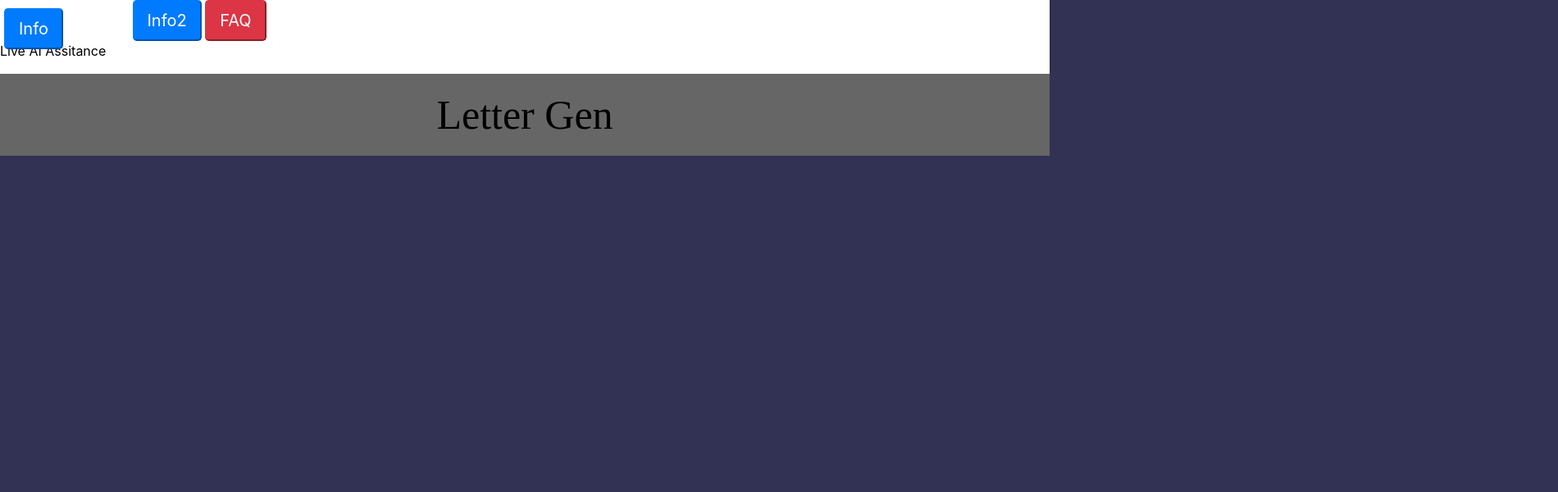
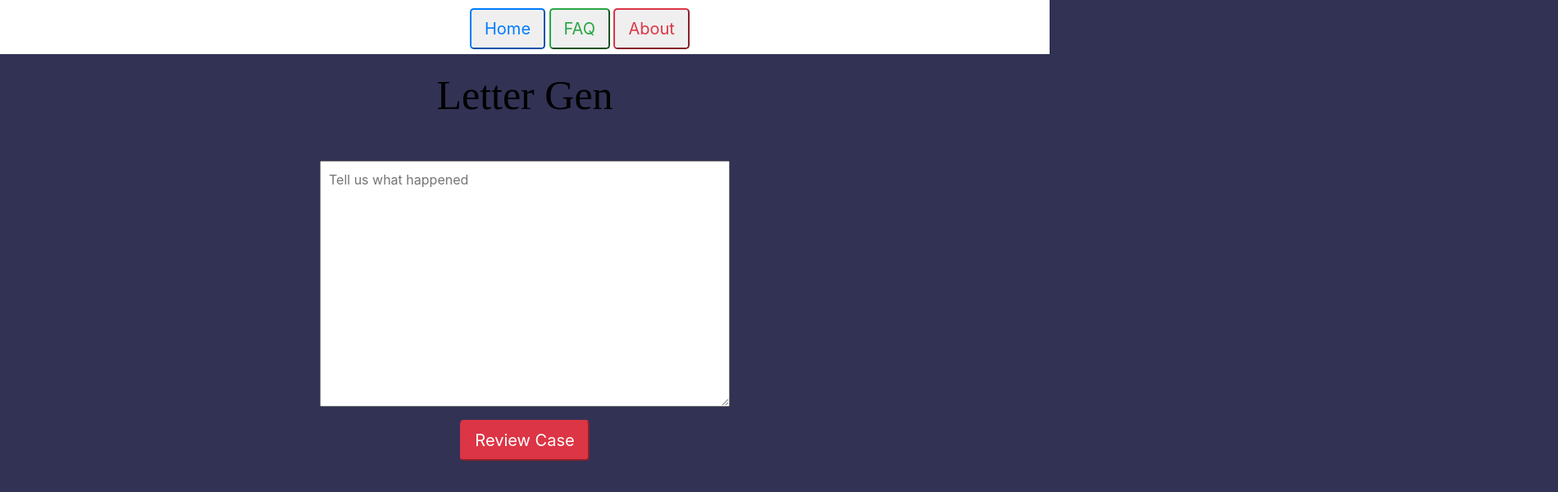
Before and after one commit to EthanV1920/OSTEM-HACKATHON-2024, a React (Create React App) app in the folder lettergen/: page / in a window 1280 px wide. Shown: the top 600 px of the page at 82% size, 1900 px wide, since content can reach past the window. Built offline with nearby package versions, Linux system fonts and the light colour scheme; a web font is replaced by a local one.

Commit message:
made banner centered

```diff
--- a/lettergen/public/index.html
+++ b/lettergen/public/index.html
@@ -16,22 +16,14 @@
   </head>
   <body>
       <div class="container">
-          <button class ="button1 btn-primary btn-lg">Info</button>
-          <button class =" button2 btn-primary btn-lg">Info2</button>
-          <button class ="button3 btn-danger btn-lg">FAQ</button>
+          <button class ="button1 btn-outline-primary  btn-lg">Home</button>
+          <button class =" button2 btn-outline-success btn-lg">FAQ</button>
+          <button class ="button3 btn-outline-danger   btn-lg">About</button>
+
         </div>
       <div>
-        <p class ='landingText'>Live AI Assitance</p>
+        <p class ='landingzText'></p>
       </div>
-
-
-
-
-
-
-
-
-
     <div id="root"></div>
     <script src="https://code.jquery.com/jquery-3.4.1.slim.min.js" integrity="sha384-J6qa4849blE2+poT4WnyKhv5vZF5SrPo0iEjwBvKU7imGFAV0wwj1yYfoRSJoZ+n" crossorigin="anonymous"></script>
     <script src="https://cdn.jsdelivr.net/npm/popper.js@1.16.0/dist/umd/popper.min.js" integrity="sha384-Q6E9RHvbIyZFJoft+2mJbHaEWldlvI9IOYy5n3zV9zzTtmI3UksdQRVvoxMfooAo" crossorigin="anonymous"></script>
--- a/lettergen/public/styles.css
+++ b/lettergen/public/styles.css
@@ -1,22 +1,57 @@
+.container {
+    justify-content: center;
+    color: black;
+}
+
 .button1 {
+    justify-content: center;
     position: relative;
-    right: 10vh;
+    left: 61vh;
     top: 10px;
 
 }
 
 .button2 {
+    justify-content: center;
+    position: relative;
+    left: 61vh;
+    top: 10px;
+}
 
+.button3 {
+    /* justify-content: center; */
+    position: relative;
+    left: 61vh;
+    top: 10px;
 
 }
 
-.button3 {
 
+.landingText {
+    font-size: 24px;
+    text-align: center;
+}
+.bottomSection {
+    text-align: center;
+    margin-top: 50px;
+  }
 
-}
+  .textbox-container {
+    display: inline-block;
+    text-align: center;
+  }
 
-.landingText p {
+  /* Style for the text area */
+  .textbox {
+    width: 500px;
+    height: 300px; /* Set the height of the textarea for multiple lines */
+    padding: 10px;
 
-size: 10vh;
+  }
 
-}
+  /* Style for the button below the text box */
+  .bottomButton {
+    font-size: 20px;
+    margin-top: 10px; /* Add margin space on top of the button */
+    color:  brown;
+  }
--- a/lettergen/src/App.css
+++ b/lettergen/src/App.css
@@ -1,11 +1,11 @@
 @import url('https://fonts.googleapis.com/css2?family=Jacquarda+Bastarda+9&family=Open+Sans:ital,wght@0,300..800;1,300..800&family=Rubik:ital,wght@0,300..900;1,300..900&family=Tilt+Warp&display=swap');
 .Banner {
-  background-color: rgb(102, 102, 102); /* Banner background color (blue) */
+  background-color: rgb(50, 50, 85); /* Banner background color (blue) */
 
   padding: 20px; /* Padding around banner content */
   text-align: center; /* Center-align banner content */
+}
 
-}
 
 .Banner h1 {
   margin: 0; /* Remove default margin */
@@ -13,3 +13,19 @@
   font-size: 50px;
   font-family: "Jacquarda Bastarda 9", serif
 }
+
+.topText {
+  padding-bottom: 0;
+  padding-top: 0;
+  justify-content: flex;
+  color: black;
+  font-weight: 50;
+  position: relative;
+  bottom: 69vh;
+  left: 80vh;
+}
+
+.bottomButton {
+  position: relative;
+  bottom: 5vh;
+}
--- a/lettergen/src/App.js
+++ b/lettergen/src/App.js
@@ -5,13 +5,23 @@ import './App.css';
 {/* <link rel="stylesheet" type="text/css" href=""> */}
 
 
-function App () {
+
+function App() {
   return (
     <div className="Banner">
-        <h1>Letter Gen</h1>
+      <h1>Letter Gen</h1>
+
+      <div className="bottomSection">
+        <div className="textbox-container">
+          <textarea className="textbox" placeholder="Tell us what happened"></textarea>
+        </div>
+          <p class = "topText">AI Voting Right Bot</p>
+        <div>
+          <button className="bottomButton btn-danger btn-lg">Review Case</button>
+        </div>
+      </div>
     </div>
   );
 }
 
-
 export default App;
```
Also changed, not shown: lettergen/src/index.css (line endings or trailing spaces), lettergen/src/index.js (line endings or trailing spaces).
